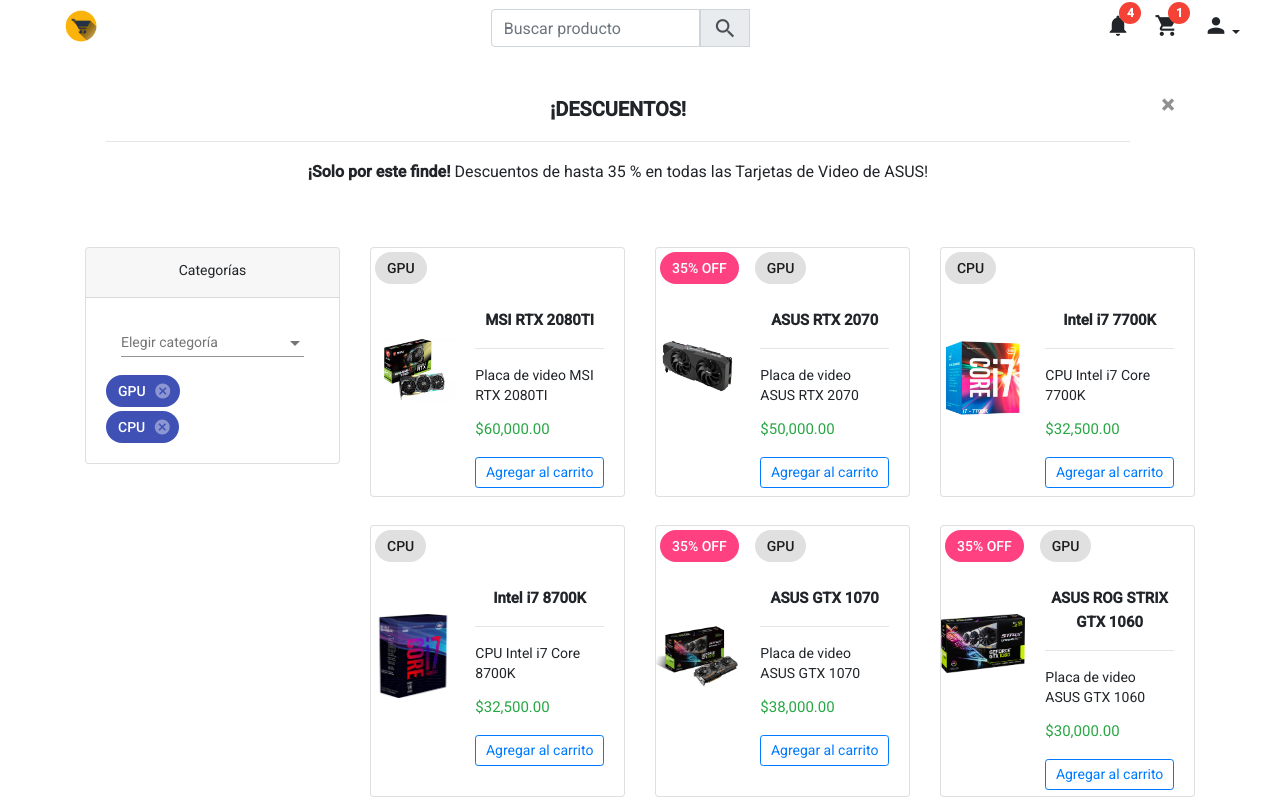
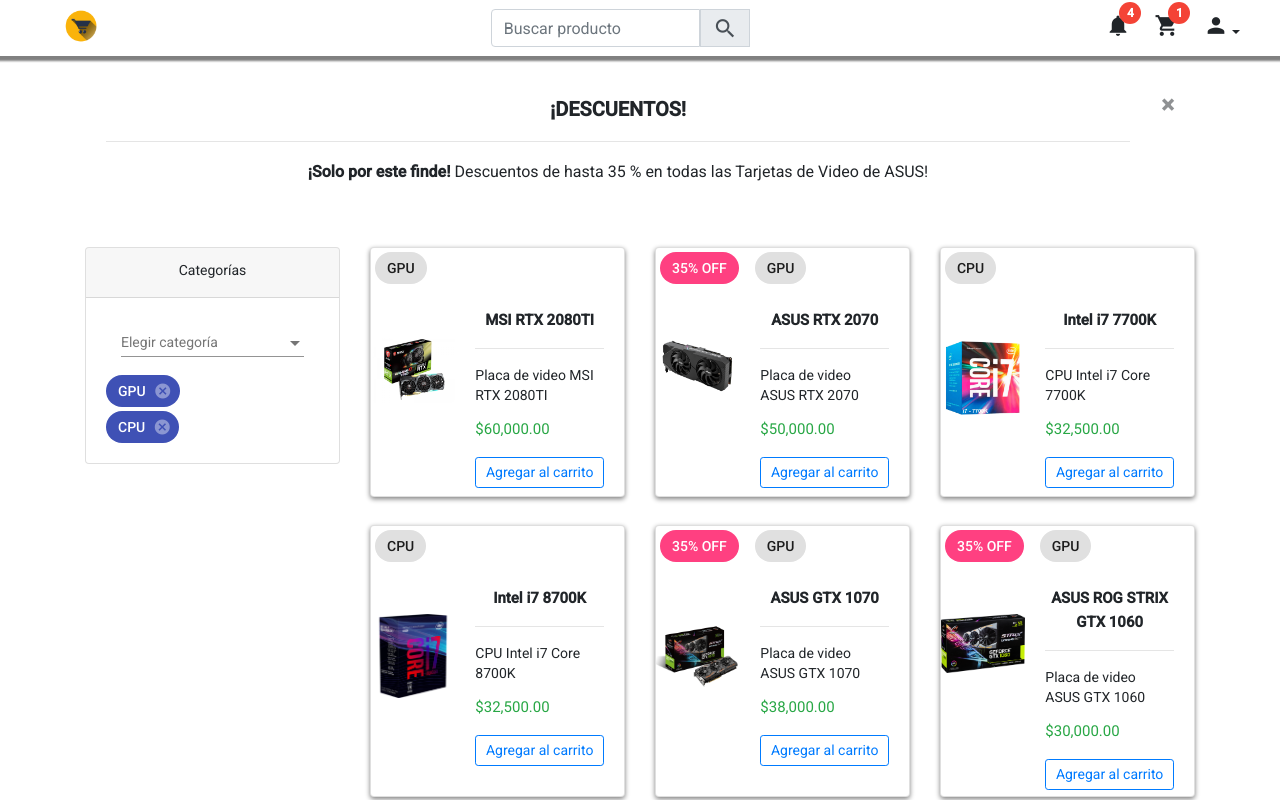
Before and after one commit to neritoo/home-tienda-app, an Angular app: page /home in a window 1280 px wide. Shown: the top 800 px of the page. Built offline with nearby package versions, Linux system fonts and the light colour scheme.

Commit message:
Box shadow en cards y navbar.

```diff
--- a/src/app/components/producto-card/producto-card.component.css
+++ b/src/app/components/producto-card/producto-card.component.css
@@ -10,3 +10,7 @@
 .zoom:hover {
     transform: scale(1.1);
 }
+
+.card {
+    box-shadow: 0px 2px 5px gray;
+}
--- a/src/app/shared/header/navbar/navbar.component.css
+++ b/src/app/shared/header/navbar/navbar.component.css
@@ -15,3 +15,7 @@
 .pointer:hover {
     color: #a0a1a1;
 }
+
+.navbar {
+    box-shadow: 0px 0px 2px 5px gray;
+}
```
